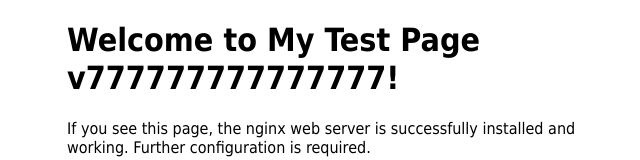
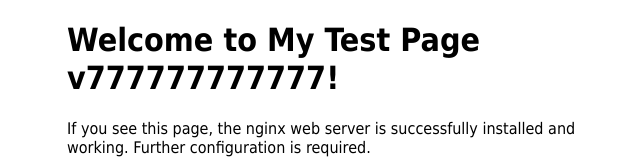
Before and after one commit to nrr-rus/docker-nginx, a plain HTML site: page index.html in a window 1280 px wide. Shown: the top 160 px of the page, without its empty margins (293-933 px from the left). Drawn offline with Linux system fonts and the light colour scheme.

Commit message:
Update index.html

```diff
--- a/index.html
+++ b/index.html
@@ -11,7 +11,7 @@
 </style>
 </head>
 <body>
-<h1>Welcome to My Test Page v777777777777777!</h1>
+<h1>Welcome to My Test Page v777777777777!</h1>
 <p>If you see this page, the nginx web server is successfully installed and
 working. Further configuration is required.</p>
 
```
